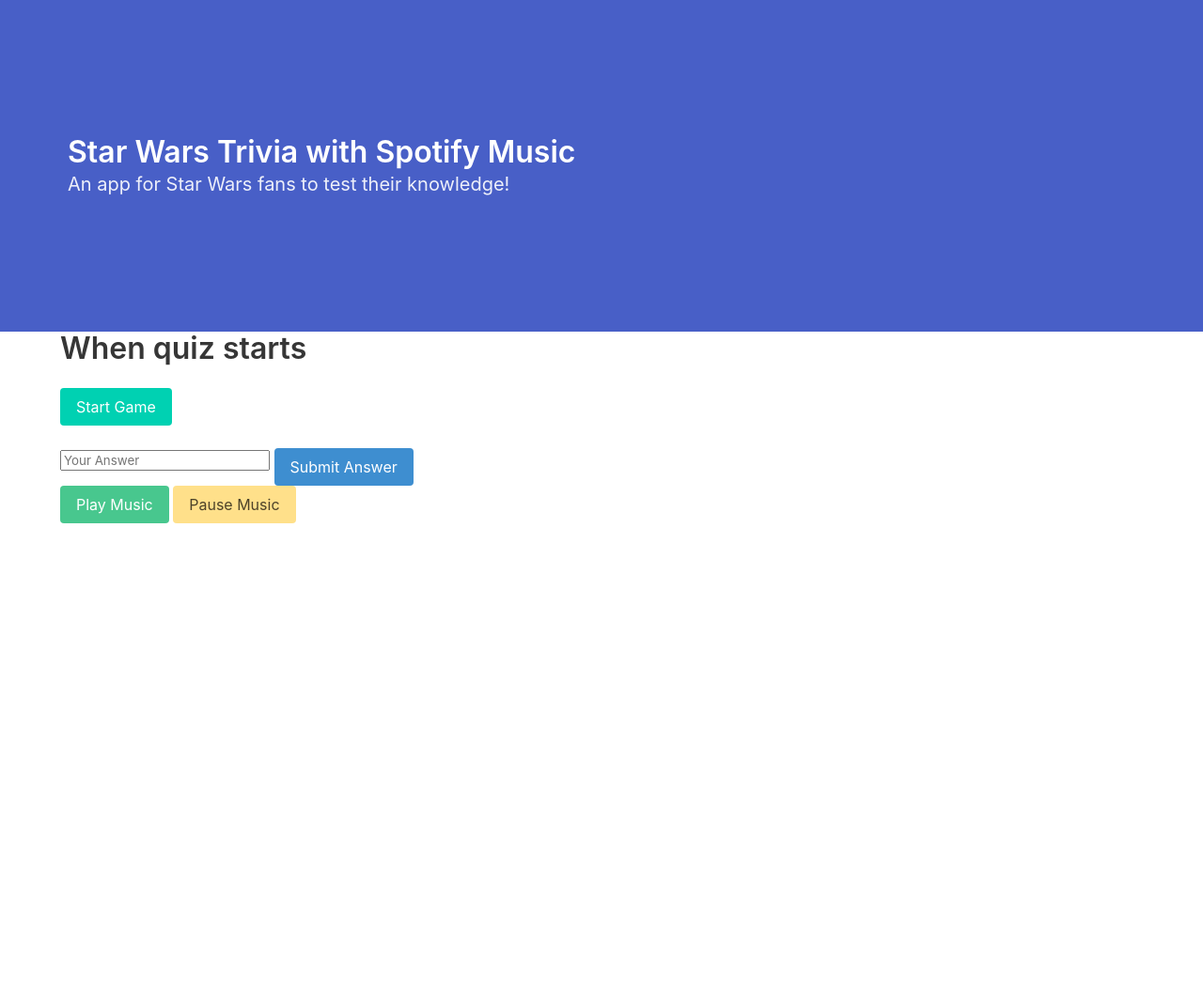
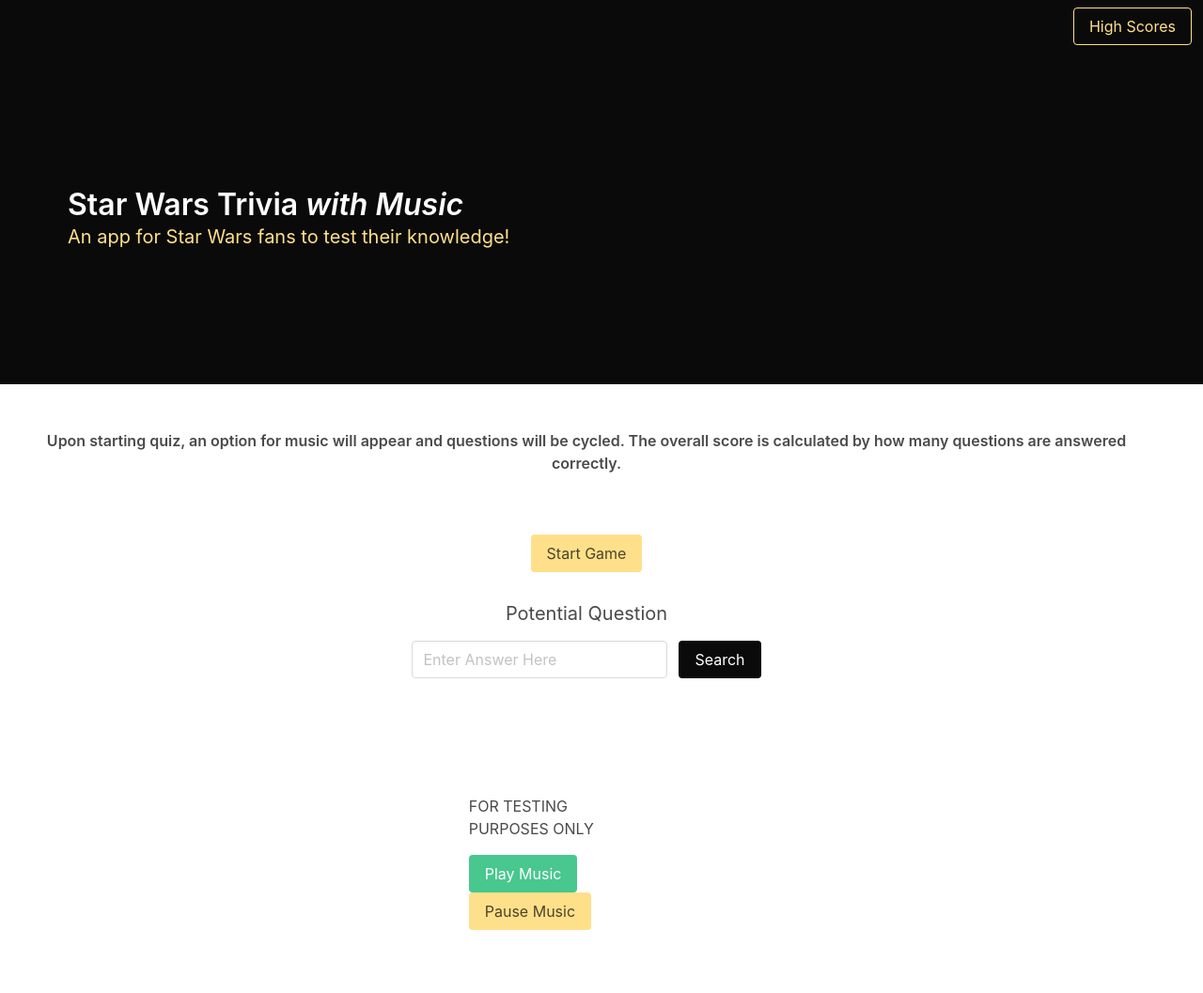
Before and after one commit to ShaneLeeJohnson/Star-Wars-Trivia, a plain HTML site: page index.html in a window 1280 px wide. Shown: the whole page at 94% size. Before the commit the page ends 800 px from the top, so only its background shows below. Drawn offline with nearby package versions, Linux system fonts and the light colour scheme.

Commit message:
Styled Homepage

```diff
--- a/index.html
+++ b/index.html
@@ -1,7 +1,7 @@
 <!DOCTYPE html>
 <html>
   <head>
-    <title>Star Wars Trivia with Spotify Music</title>
+    <title>Star Wars Trivia with Music</title>
     <!-- Include Bulma CSS -->
     <link
       rel="stylesheet"
@@ -9,11 +9,21 @@
     />
   </head>
   <body>
+    <!-- Navigation -->
+        <div class="navbar-end has-background-black navbar-item">
+          <div class="button is-outlined is-warning">
+            <a class="has-text-warning	">
+              High Scores
+            </a>
+          </div>
+        </div>
+      </div>
+    </div>
     <!-- Hero Section -->
-    <section class="hero is-medium is-link">
+    <section class="hero is-medium is-link has-background-black">
       <div class="hero-body">
-        <p class="title">Star Wars Trivia with Spotify Music</p>
-        <p class="subtitle">
+        <p class="title">Star Wars Trivia <i>with Music</i></p>
+        <p class="subtitle has-text-warning">
           An app for Star Wars fans to test their knowledge!
         </p>
       </div>
@@ -21,26 +31,53 @@
 
     <!-- Start Quiz with Start Button -->
 
-    <div class="container">
-        <div class="content is-normal">
-            <h1>When quiz starts</h1>
+    <div
+      class="container is-flex is-align-items-center is-justify-content-center is-align-content-center is-flex-direction-column m-6"
+    >
+      <div
+        class="content is-normal mb-6 has-text-centered has-text-weight-semibold"
+      >
+        <p>
+          Upon starting quiz, an option for music will appear and questions will
+          be cycled. The overall score is calculated by how many questions are
+          answered correctly.
+        </p>
+      </div>
+      <button id="startGameBtn" class="button is-warning m-4">
+        Start Game
+      </button>
 
-          </div>
-      <button id="startGameBtn" class="button is-primary">Start Game</button>
+      <!-- Question Container-->
+      <div
+        class="m-4 container is-flex is-align-items-center is-justify-content-center is-align-content-center is-flex-direction-column"
+      >
+      <h2 class="subtitle" id="question">Potential Question</h2>
+       </div>
 
-      <!-- Question Container, Answer Text Input, Submit Button -->
-      <div id="questionContainer">
-        <h2 class="subtitle" id="question"></h2>
-        <input type="text" id="answerInput" placeholder="Your Answer" />
-        <button id="submitAnswerBtn" class="button is-info">
-          Submit Answer
-        </button>
+       <!-- Answer Text Input, Submit Button -->
+       <div class="field is-grouped">
+        <p class="control is-expanded">
+          <input class="input" type="text" placeholder="Enter Answer Here">
+        </p>
+        <p class="control">
+          <a class="button is-black">
+            Search
+          </a>
+        </p>
       </div>
-      <div>
-        <button id="playMusicBtn" class="button is-success">Play Music</button>
-        <button id="pauseMusicBtn" class="button is-warning">
-          Pause Music
-        </button>
+
+
+
+      <div class="container is-max-desktop m-6">
+        <div class="content is-normal column is-half m-6 p-4">
+          <p>FOR TESTING PURPOSES ONLY</p>
+          <button id="playMusicBtn" class="button is-success">
+            Play Music
+          </button>
+          <button id="pauseMusicBtn" class="button is-warning">
+            Pause Music
+          </button>
+        </div>
       </div>
     </div>
 
@@ -62,6 +99,6 @@
       </div>
     </div>
     <!-- JavaScript -->
-  <script src="assets/js/script.js"></script>
+    <script src="assets/js/script.js"></script>
   </body>
 </html>
```
